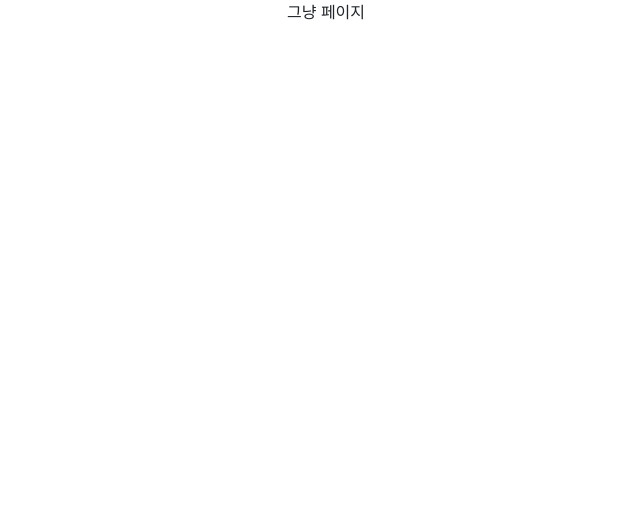
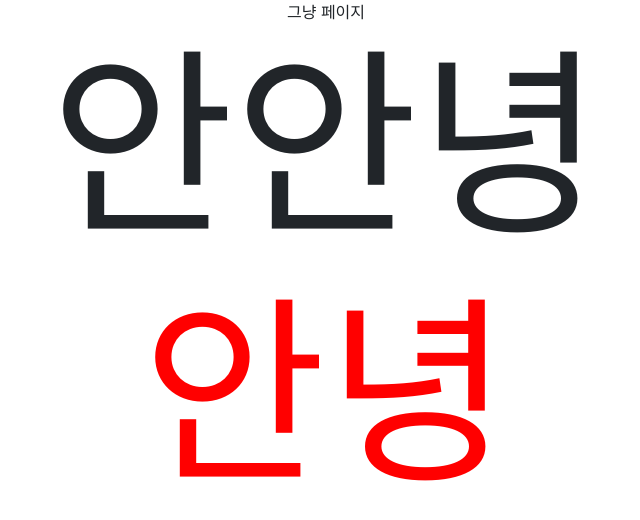
Before and after one commit to godtaehee/shopping, a React (Create React App) app: page /detail in a window 1280 px wide. Shown: the top 520 px of the page, without its empty margins (314-954 px from the left). Built offline with nearby package versions, Linux system fonts and the light colour scheme.

Commit message:
add color using props

```diff
--- a/package.json
+++ b/package.json
@@ -7,11 +7,13 @@
     "@testing-library/react": "^11.2.7",
     "@testing-library/user-event": "^12.8.3",
     "bootstrap": "^5.0.1",
+    "node-sass": "^6.0.0",
     "react": "^17.0.2",
     "react-bootstrap": "^1.6.0",
     "react-dom": "^17.0.2",
     "react-router-dom": "^5.2.0",
     "react-scripts": "4.0.3",
+    "styled-components": "^5.3.0",
     "web-vitals": "^1.1.2"
   },
   "scripts": {
--- a/src/App.js
+++ b/src/App.js
@@ -7,15 +7,14 @@ import {useState} from "react";
 import data from "./data.js";
 
 function App() {
-    const [shoose, shooseFunc] = useState(data);
   return (
     <div className="App">
 
         <Route path="/">
             <div>그냥 페이지</div>
         </Route>
-        <Route path="/detail/:id">
-            <Detail shoose={shoose}/>
+        <Route path="/detail/">
+            <Detail />
         </Route>
     </div>
   );
--- a/src/Detail.js
+++ b/src/Detail.js
@@ -1,30 +1,28 @@
 import React from "react";
-import { useHistory, useParams } from "react-router-dom";
+import styled from 'styled-components';
+import './detail.scss';
 
-function Detail(props) {
-    let history = useHistory();
-    const {id} = useParams();
+let 박스 = styled.div`
+    padding: 20px;
+    `;
 
-    const shoose = props.shoose.filter((val, idx) => {
-        return props.shoose[idx].id === id*1;
-    });
+let Font = styled.h4`
+  font-size: 200px;
+  color: ${ props => props.color};
+`;
 
+
+
+
+function Detail() {
     return (
-        <div className="container">
-            <div className="row">
-                <div className="col-md-6">
-                    <img src={shoose[0].src} width="100%" />
-                </div>
-                <div className="col-md-6 mt-4">
-                    <h4 className="pt-5">상품명</h4>
-                    <p>{shoose[0].title}</p>
-                    <p>{shoose[0].content}</p>
-                    <button className="btn btn-danger">주문하기</button>
-                    <button onClick={ () => {
-                        history.goBack()
-                    }} className="btn btn-danger">뒤로가기</button>
-                </div>
-            </div>
+        <div>
+            <Font className="red">
+                안안녕
+            </Font>
+            <Font color={'red'}>
+                안녕
+            </Font>
         </div>
     )
 }
--- /dev/null
+++ b/src/detail.scss
@@ -0,0 +1,11 @@
+.my-alert {
+  background : #eeeeee;
+  padding : 15px;
+  border-radius : 5px;
+  max-width : 500px;
+  width : 100%;
+  margin : auto;
+}
+.my-alert p {
+  margin-bottom : 0;
+}
```
